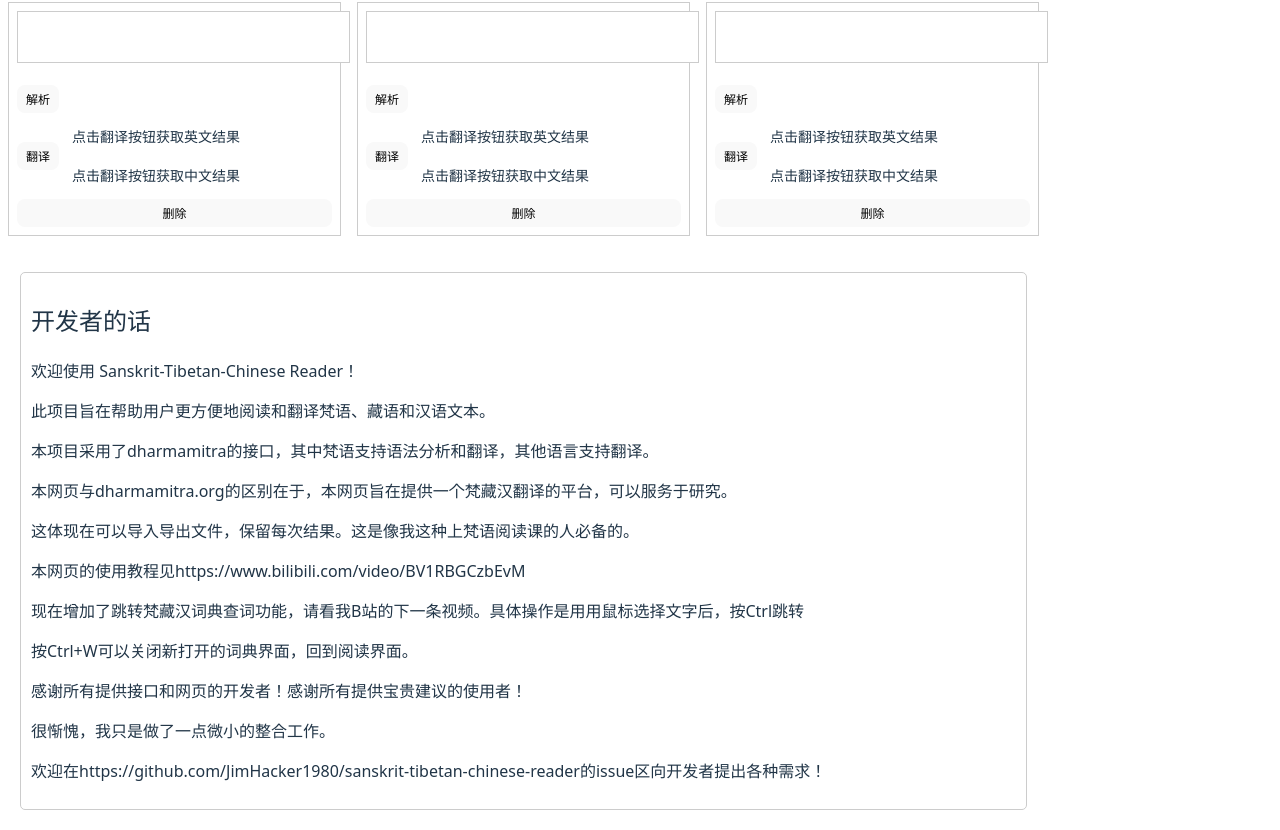
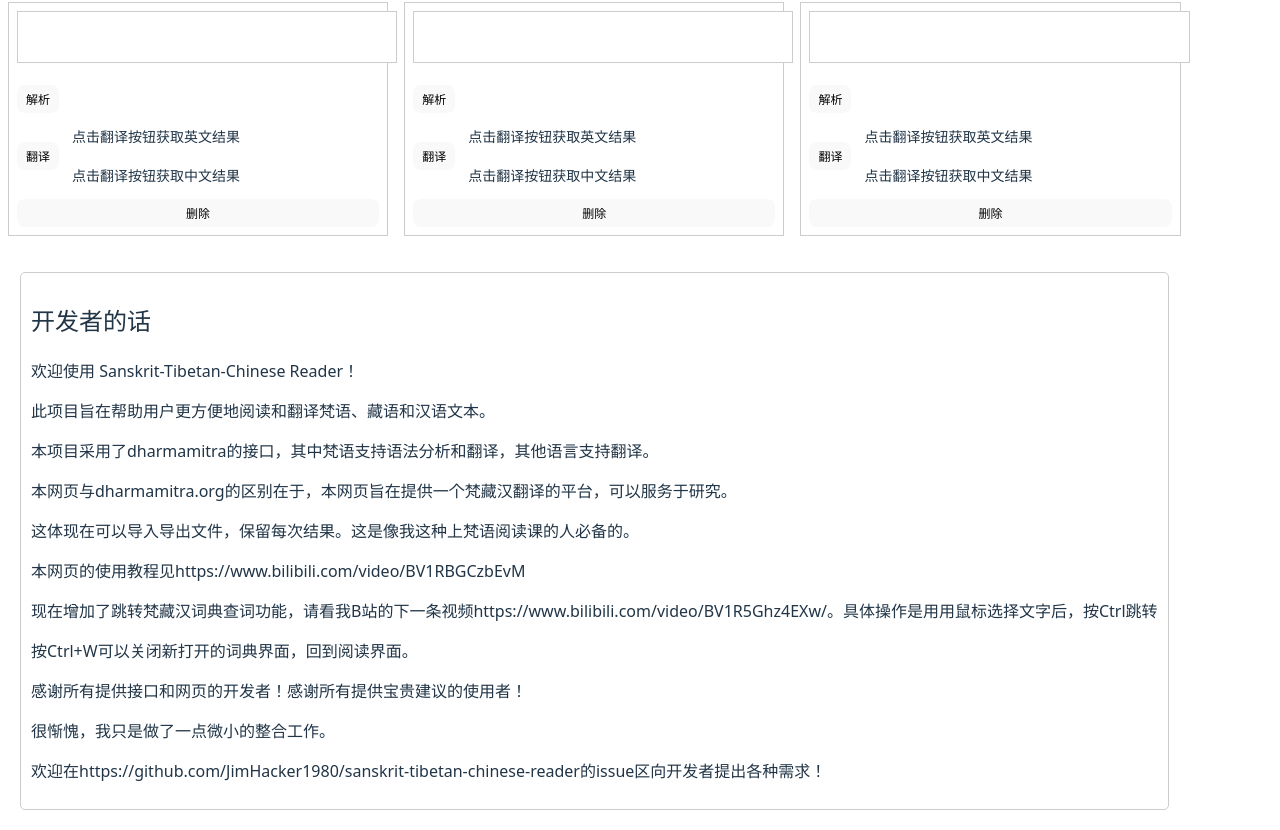
Before and after one commit to JimHacker1980/sanskrit-tibetan-chinese-reader, a React (Vite) app: page / in a window 1280 px wide. Shown: the part 366-1196 px from the top of the page. Built offline with nearby package versions, Linux system fonts and the light colour scheme.

Commit message:
16th commit

```diff
--- a/src/components/DeveloperNotes.jsx
+++ b/src/components/DeveloperNotes.jsx
@@ -10,7 +10,7 @@ const DeveloperNotes = () => {
             <p>本网页与dharmamitra.org的区别在于，本网页旨在提供一个梵藏汉翻译的平台，可以服务于研究。</p>
             <p>这体现在可以导入导出文件，保留每次结果。这是像我这种上梵语阅读课的人必备的。</p>
             <p>本网页的使用教程见https://www.bilibili.com/video/BV1RBGCzbEvM</p>
-            <p>现在增加了跳转梵藏汉词典查词功能，请看我B站的下一条视频。具体操作是用用鼠标选择文字后，按Ctrl跳转</p>
+            <p>现在增加了跳转梵藏汉词典查词功能，请看我B站的下一条视频https://www.bilibili.com/video/BV1R5Ghz4EXw/。具体操作是用用鼠标选择文字后，按Ctrl跳转</p>
             <p>按Ctrl+W可以关闭新打开的词典界面，回到阅读界面。</p>
             <p>感谢所有提供接口和网页的开发者！感谢所有提供宝贵建议的使用者！</p>
             <p>很惭愧，我只是做了一点微小的整合工作。</p>
```
